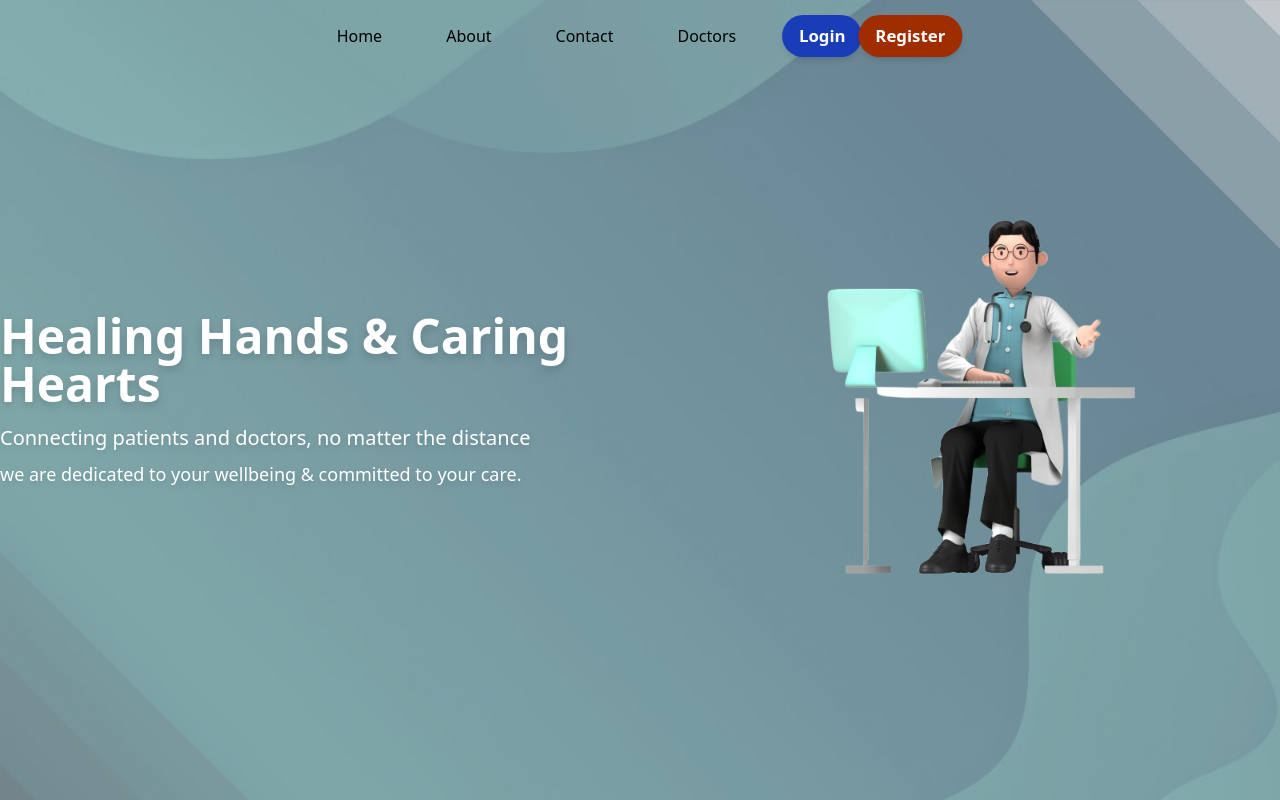
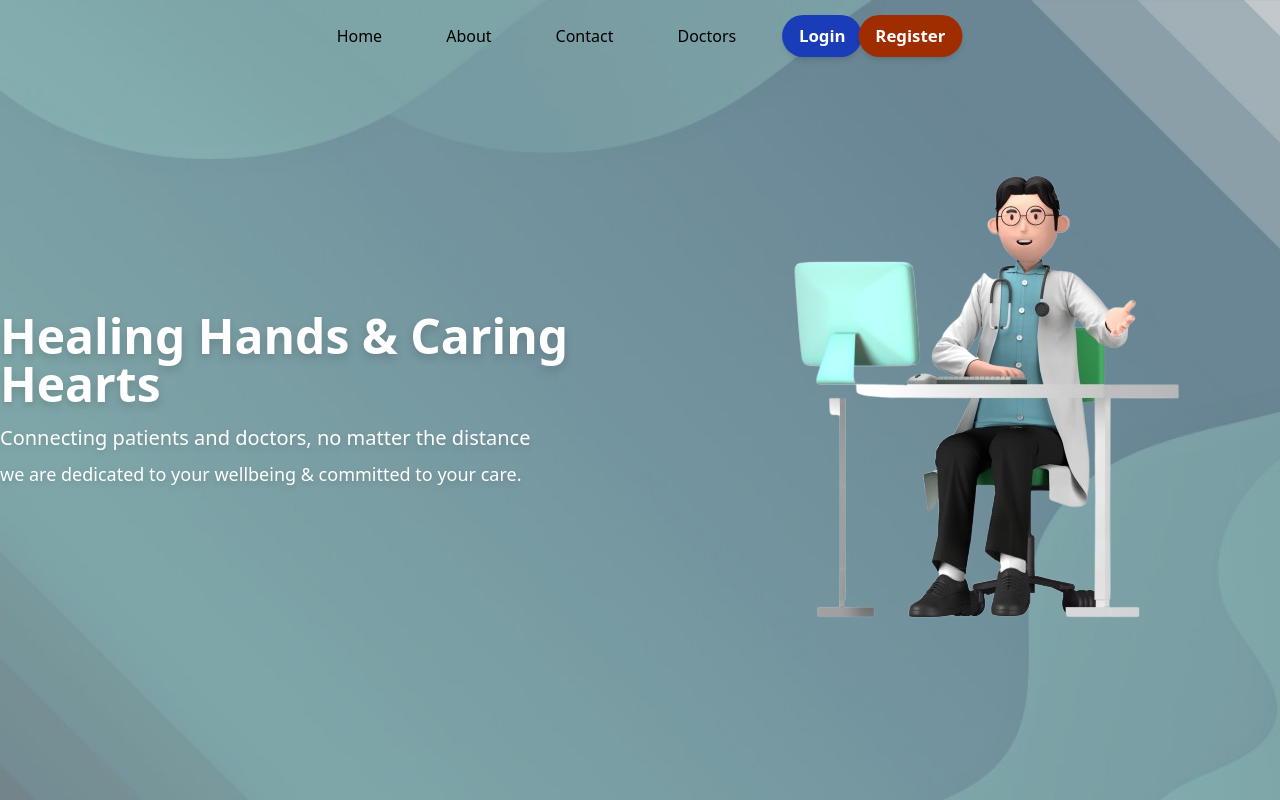
Before and after one commit to meetarora10/veersa-hack, a React (Vite) app in the folder client/: page / in a window 1280 px wide. Built offline with nearby package versions, Linux system fonts and the light colour scheme.

Commit message:
Auto Commit: $(date +'%Y-%m-%d %H:%M:%S')

```diff
--- a/client/src/pages/Home.jsx
+++ b/client/src/pages/Home.jsx
@@ -26,7 +26,7 @@ function Home() {
           <img
             src={homeImg}
             alt="Home"
-            className="max-w-[400px] w-full h-auto rounded-xl  object-cover"
+            className="max-w-[500px] w-full h-auto rounded-xl  object-cover"
           />
         </div>
       </div>
```
